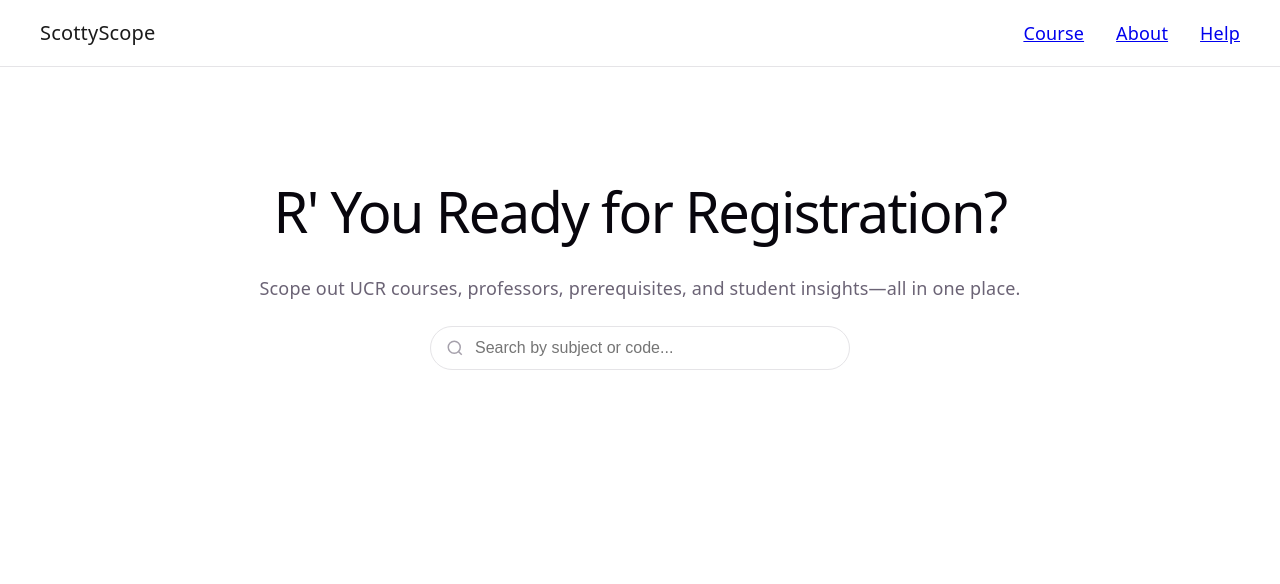
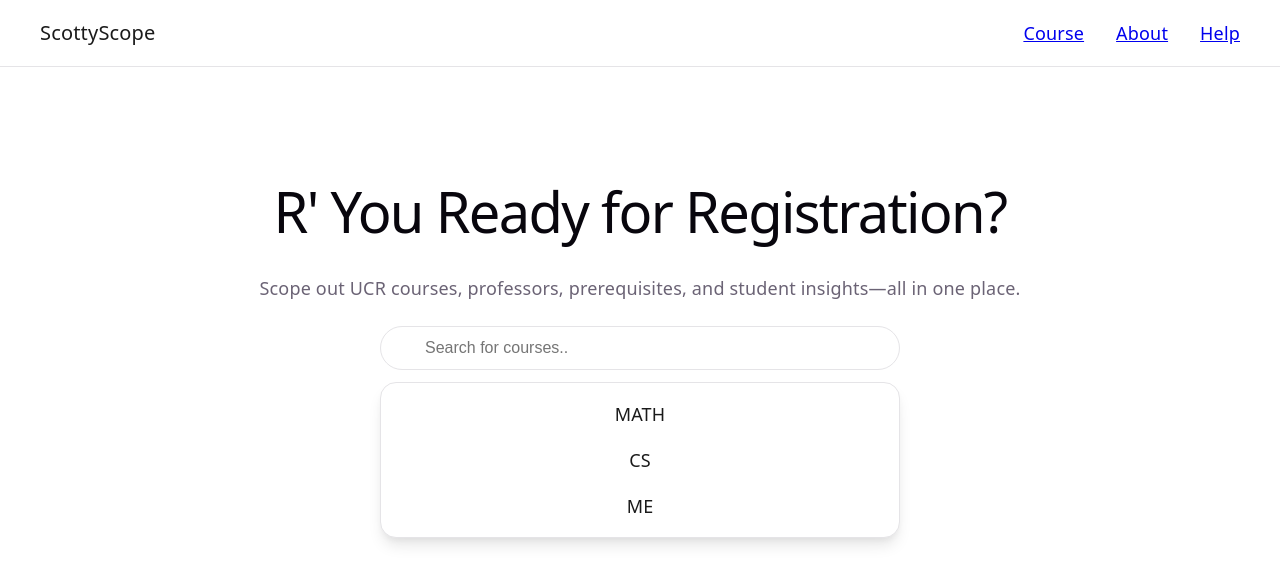
Before and after one commit to kcafernandes/scotty-scope, a React app in the folder frontend/: page / in a window 1280 px wide. Shown: the top 584 px of the page. Built offline with nearby package versions, Linux system fonts and the light colour scheme; the HTML template or start-up script is replaced by a standard one.

Commit message:
Search bar UI (#2) (#7)
* add searchbar component w/ course conditional logic

* fixed search bar layout and added style

```diff
--- a/frontend/src/App.css
+++ b/frontend/src/App.css
@@ -22,13 +22,6 @@
   padding: 80px 20px;
 }
 
-#hero .search-wrap {
-  position: relative;
-  width: 100%;
-  max-width: 420px;
-  margin: 24px auto 0;
-}
-
 #hero input {
   width: 100%;
   padding: 12px 20px 12px 44px;
@@ -36,16 +29,6 @@
   border: 1px solid var(--border);
   font-size: 16px;
   box-sizing: border-box;
-}
-
-#hero .search-icon {
-  position: absolute;
-  left: 16px;
-  top: 50%;
-  transform: translateY(-50%);
-  width: 18px;
-  height: 18px;
-  opacity: 0.6;
 }
 
 .hero {
--- a/frontend/src/App.jsx
+++ b/frontend/src/App.jsx
@@ -1,5 +1,6 @@
 import './App.css'
 import Header from './components/Header'
+import SearchBar from './components/SearchBar'
 
 function App() {
 
@@ -12,13 +13,7 @@ function App() {
           <p>
           Scope out UCR courses, professors, prerequisites, and student insights—all in one place.
           </p>
-          <div className="search-wrap">
-            <svg className="search-icon" viewBox="0 0 24 24" fill="none" stroke="currentColor" strokeWidth="2">
-              <circle cx="11" cy="11" r="8" />
-              <line x1="21" y1="21" x2="16.65" y2="16.65" />
-            </svg>
-            <input type="text" placeholder="Search by subject or code..." />
-          </div>
+          <SearchBar/>
         </div>
       </section>
     </>
--- /dev/null
+++ b/frontend/src/components/SearchBar.css
@@ -0,0 +1,39 @@
+.search-bar {
+    display: flex;
+    flex-wrap: wrap;
+    gap: 12px;
+    width: 100%;
+    max-width: 520px;
+    margin: 24px auto 0;
+  }
+
+  .search-bar input {
+    flex: 1 1 180px;
+    padding: 12px 20px;
+    border-radius: 999px;
+    border: 1px solid var(--border);
+    font-size: 16px;
+    box-sizing: border-box;
+  }
+
+  .search-bar .dropdown {
+    flex-basis: 100%;
+    list-style: none;
+    margin: 0;
+    padding: 8px;
+    background: white;
+    border-radius: 16px;
+    border: 1px solid var(--border);
+    box-shadow: var(--shadow);
+  }
+
+  .search-bar .dropdown li {
+    padding: 10px 12px;
+    border-radius: 10px;
+    cursor: pointer;
+    color: #1a1a1a;
+  }
+
+  .search-bar .dropdown li:hover {
+    background: #f4f3ec;
+  }
--- /dev/null
+++ b/frontend/src/components/SearchBar.jsx
@@ -0,0 +1,52 @@
+import {useState} from 'react'
+import './SearchBar.css'
+
+function SearchBar() {
+    const [ subjectPicked, setSubjectPicked] = useState(false)
+
+    // test subject names to see if it works
+    const fakeSubjects = ['MATH', 'CS', 'ME']
+
+    // fake course numbers
+    const fakeCourseNumbers = ['031', '111', '010']
+
+
+    // function that runs when someone clicks  subject option
+    function handleSubjectClick(){
+        setSubjectPicked(true)
+    }
+
+    return(
+        <div className="search-bar">
+            <input type="text" placeholder="Search for courses.."/>
+
+            {/* show subject list only before a subject is picked*/}
+            {!subjectPicked && (
+                <ul className="dropdown">
+                    {fakeSubjects.map((subject) => (
+                        <li key={subject} onClick = {handleSubjectClick}>
+                            {subject}
+                        </li>
+                    ))}
+                </ul>
+            )}
+
+            {/* show number input + dropdown only after a subject is picked*/}
+            {subjectPicked && (
+                <>
+                    <input type="text" placeholder="Enter course number"/>
+
+                    <ul className="dropdown">
+                        {fakeCourseNumbers.map((number) => (
+                            <li key={number}>{number}</li>
+                        ))}
+                    </ul>
+                </>
+            )}
+
+        </div>
+    )
+}
+
+// allows other files to use this component
+export default SearchBar
```
